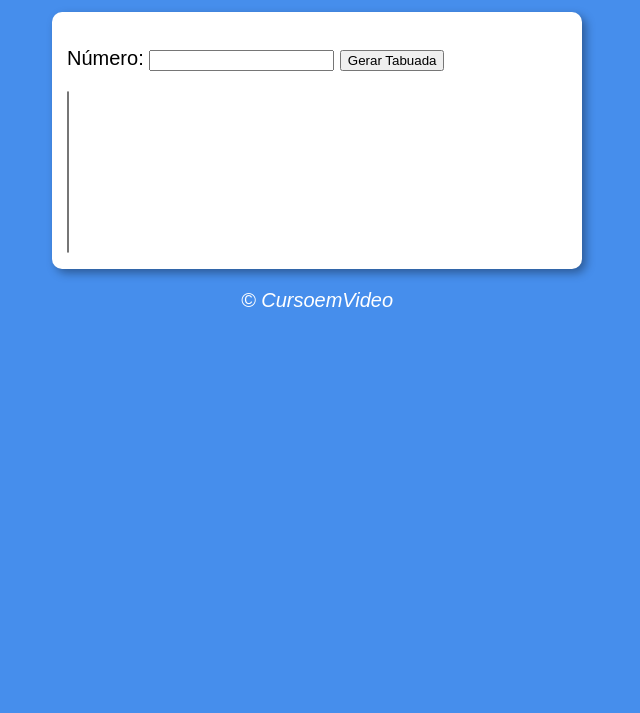
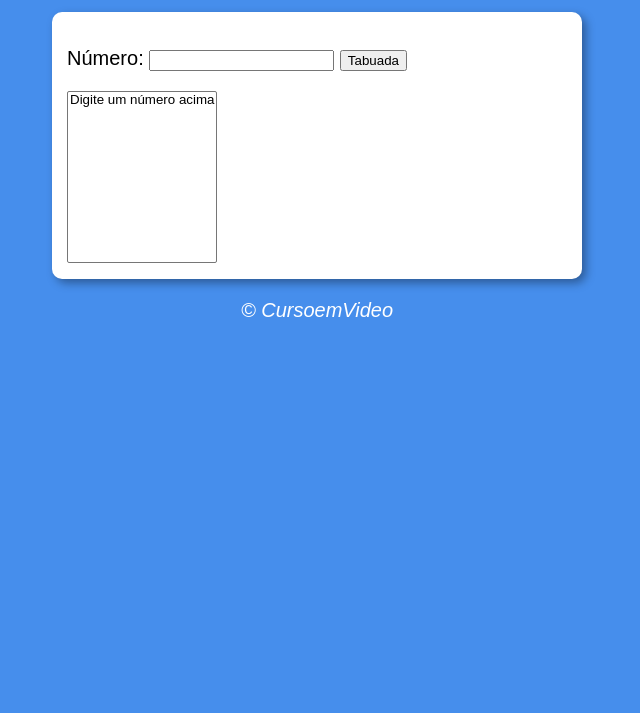
Before and after one commit to santosvini/curso-javascript, a plain HTML site: page aula14ex/ex018/modelo.html in a window 1280 px wide. Shown: the part 87-800 px from the top of the page, without its empty margins (323-963 px from the left). Drawn offline with Linux system fonts and the light colour scheme.

Commit message:
Alteração do código e resolução do exe!

```diff
--- a/aula14ex/ex018/modelo.html
+++ b/aula14ex/ex018/modelo.html
@@ -11,15 +11,16 @@
     <header>
         <h1>Tabuada</h1>
     </header>
-
     <section>
         <div>
-            <p>Número: <input type="number" name="num" id="txtn">
-            <input type="button" value="Gerar Tabuada" onclick="tabuada()">
+            <p>Número:
+            <input type="number" name="num" id="txtn">
+            <input type="button" value="Tabuada" onclick="tabuada()">
             </p>
         </div>
         <div>
             <select name="tabuada" id="seltab" size="10">
+                <option>Digite um número acima</option></option>
             </select>
         </div>
     </section>
--- a/aula14ex/ex018/script.js
+++ b/aula14ex/ex018/script.js
@@ -1,13 +1,18 @@
-function tabuada() {
-  let num = document.getElementById("txtn");
-  let tab = document.getElementById("seltab");
-  if (num.value.lenght == 0) {
-        alert("Por favor, digite um número!")
-  } else {
-    let n = Number(num.value)
-    let c = 1
-    while (c < 10) {
-        let item = document.createElement('option')
-    }
-  }
+  function tabuada() {
+      var num = document.getElementById('txtn')
+      var tab = document.getElementById('seltab')
+      if (num.value.length == 0) {
+        alert('Por favor, Digite um número!')
+      } else {
+          var n = Number(num.value)
+          var c = 1
+          tab.innerHTML = ''
+          while (c <= 10) {
+            var item = document.createElement('option')
+            item.text = `${n} x ${c} = ${n*c}`
+            item.value = `tab${c}`
+            tab.appendChild(item)
+            c++
+          }
+      }
 }
```
